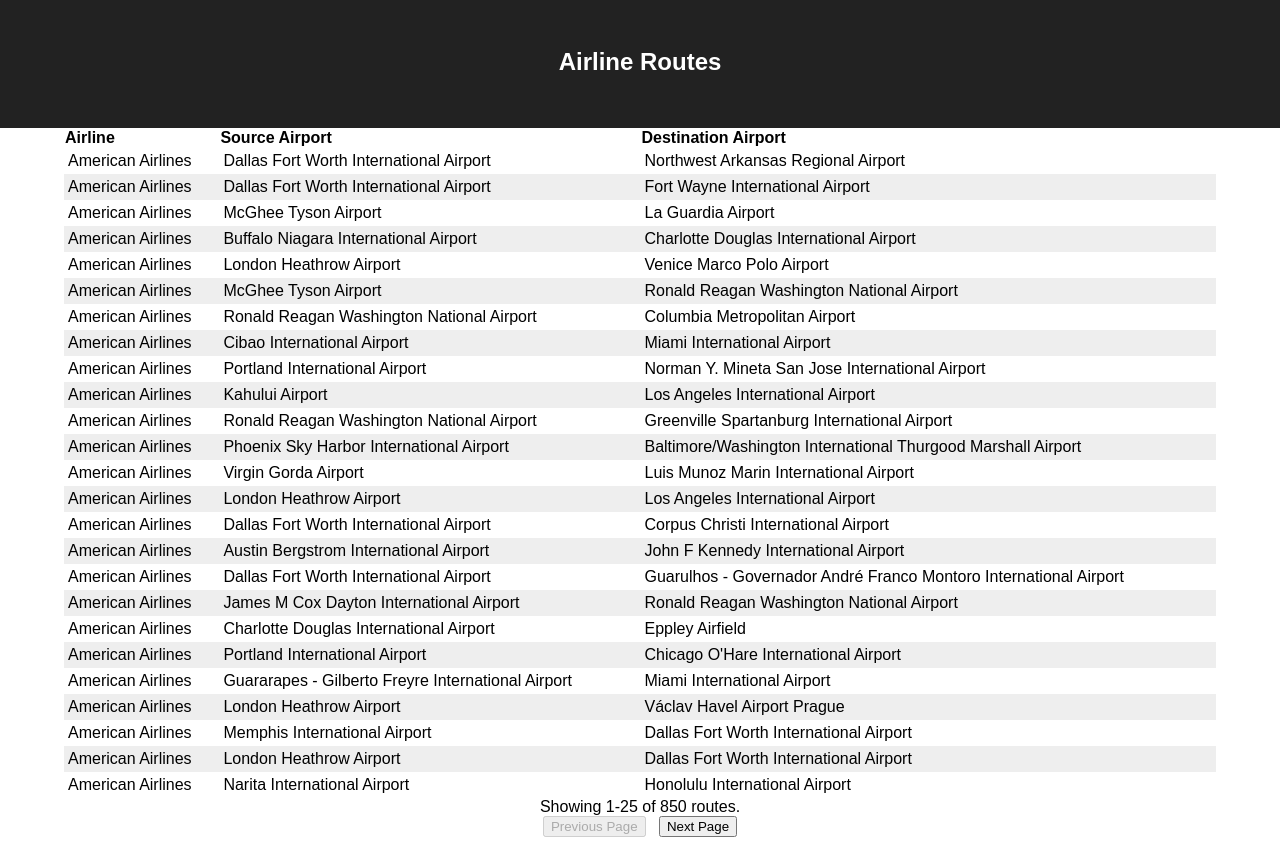
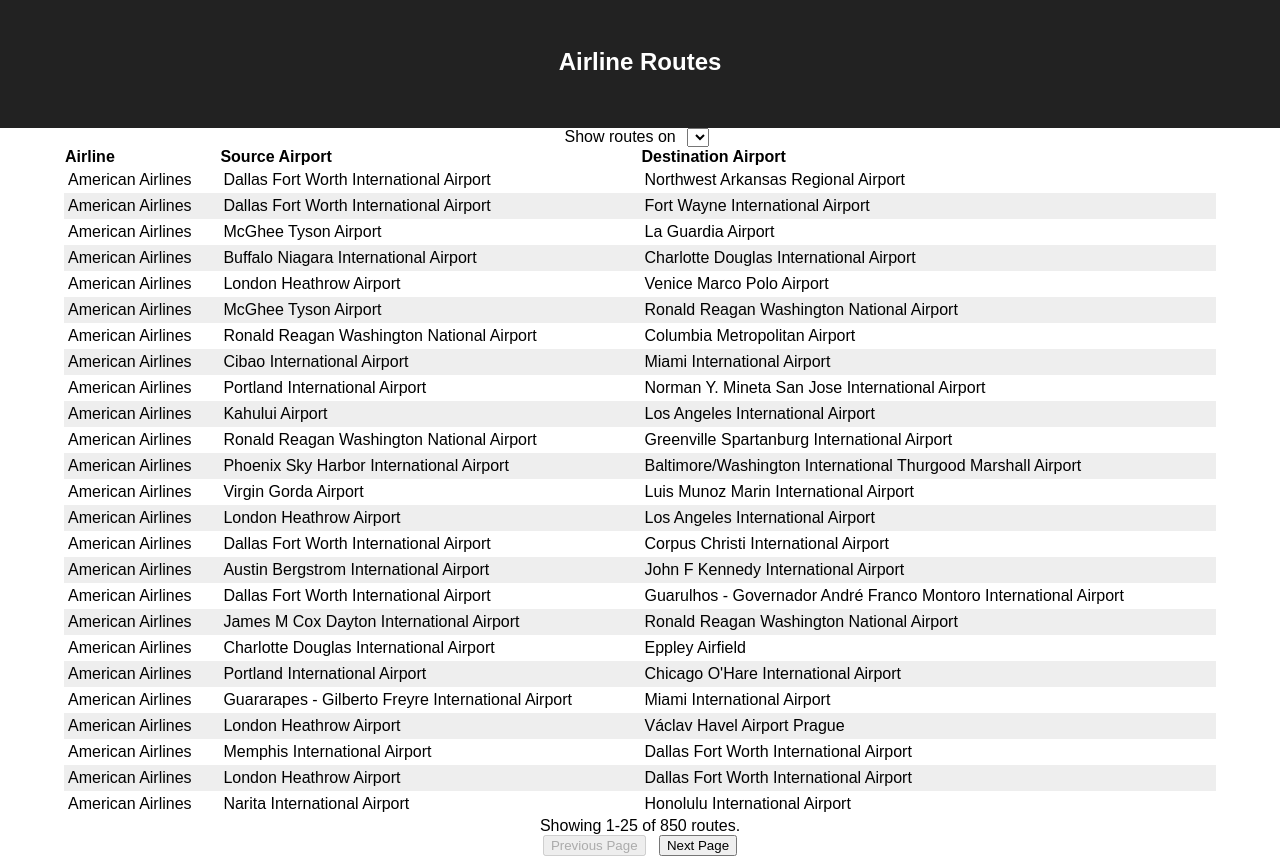
Before and after one commit to epofallon/airlines_spa, a React (Create React App) app: page / in a window 1280 px wide. Built offline with nearby package versions, Linux system fonts and the light colour scheme.

Commit message:
initial select

```diff
--- a/src/App.js
+++ b/src/App.js
@@ -12,6 +12,9 @@
       <h1 className="title">Airline Routes</h1>
     </header>
     <section>
+      <div>
+        Show routes on <select></select>
+      </div>
       <RouteTable routes={data.routes} perPage={25} />
     </section>
   </div>
```
